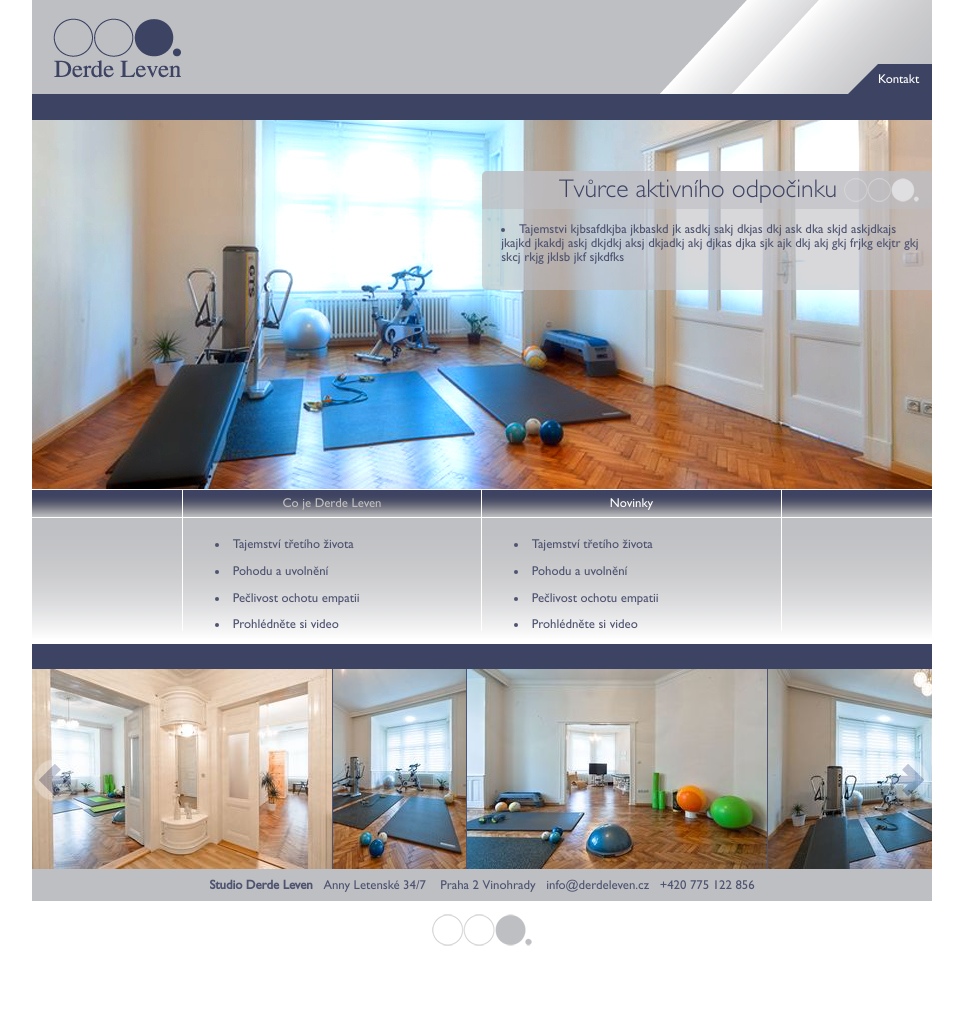
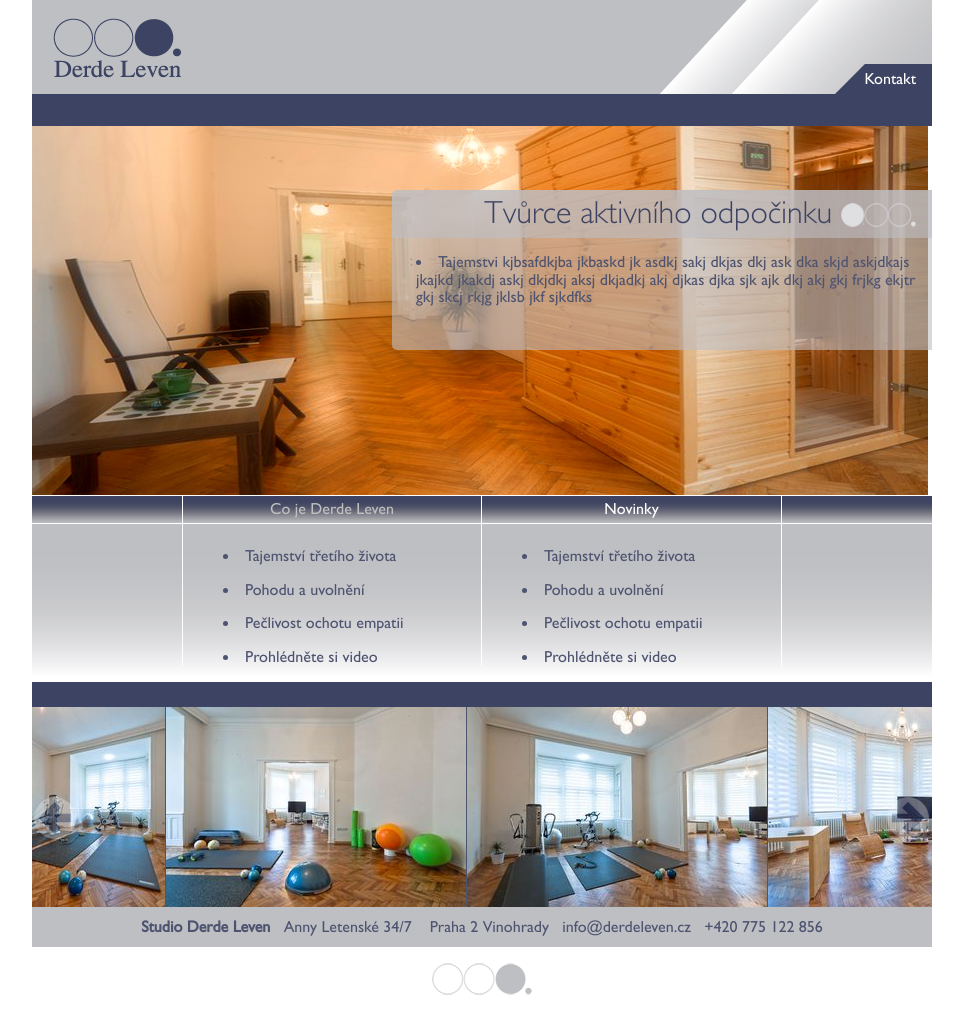
Before and after one commit to ladesopeklo/weby, a PHP site: page / in a window 1280 px wide. Shown: the whole page, without its empty margins (158-1121 px from the left). Before the commit the page ends 946 px from the top, so only its background shows below. Run offline with PHP 8.4, Linux system fonts and the light colour scheme; some libraries are stand-ins or nearby versions.

Commit message:
derde novinky

```diff
--- a/Brav/Scripts/Ladesopeklo.js
+++ b/Brav/Scripts/Ladesopeklo.js
@@ -123,7 +123,6 @@ var url = {
 			str = $.address.path();
 		}
 		var x = str.split("/");
-		//console.log(x);
 
 		// link /a/b
 		if (x.length > 2) {
--- a/Derde/Resources/css/style.css
+++ b/Derde/Resources/css/style.css
@@ -21,7 +21,7 @@ h1 {
 
 	body {
 		font-family: 'GillSansCERegular';
-			font-size: 0.8em;
+		font-size: 1em;
 		line-height: 1.1em;
 		background-color: #fff;
 		color: #4e5370;
@@ -44,25 +44,6 @@ h1 {
 	}
 	.headerB h1 {
 		margin: 2em 0em 1em 0em;
-		}
-
-		.h1kolca,.h2kolca{
-		height: 32px;
-		display: inline-block;
-		vertical-align: top;
-		line-height: 0.5em;
-		}
-		.h1kolca {
-		background: url(../images/logosmallwhite.png) no-repeat;
-		height: 32px;
-		width: 100px;
-		margin-top: 11px;
-		}
-		.h2kolca {
-		background: url(../images/logosmallwhite24.png) no-repeat;
-		height: 24px;
-		width: 75px;
-		margin-top: 7px;
 	}
 	.header img {
 		float: left;
@@ -184,15 +165,20 @@ color: #3D4363;
 background: rgba(190, 191, 195, 0.6);
 border-top-left-radius: 5px;
 -moz-border-radius-topleft: 5px;
-
+	position: relative;
 }
 
 .introboxcontent  li {
 margin: 1em 1em 2em 0em;
 }
+.introboxcontent .novinka{
+position: relative;
+
+}
 .introboxcontent
 {
-	width: 450px;
+height: 10em;overflow: hidden;
+width: 60%;
 float: right;
 background-color: #BEBFC3;
 background: rgba(190, 191, 195, 0.6);
@@ -284,3 +270,42 @@ background: rgba(190, 191, 195, 0.6);
 	display: inline-block;
 	width: 200px;
 }
+
+
+
+/*NOVINKY*/
+.navi {
+	position: absolute;
+	width: 75px;
+	top: 0.4em;
+
+
+}
+.navi a {
+	display: block;
+	float: left;
+	height: 24px;
+	width: 23px;
+	font-size: 0.5em;
+
+}
+.h1kolca,.h2kolca{
+	height: 32px;
+	display: inline-block;
+	vertical-align: top;
+	line-height: 0.5em;
+}
+.h1kolca {
+	background: url(../images/logosmallwhite.png) no-repeat;
+	height: 32px;
+	width: 100px;
+	margin-top: 11px;
+}
+.h2kolca {
+	background: url(../images/logokolecko24.png) no-repeat ;
+	background-position: 0px 0px;
+
+	height: 24px;
+	width: 75px;
+	margin-top: 0.4em;
+}
--- a/Derde/index.html
+++ b/Derde/index.html
@@ -9,8 +9,6 @@
 	<meta name="description" lang="cs" content=""/>
 
 	<title>Derde Leven</title>
-
-
 
 	<!--<link rel="stylesheet" href="Resources/css/basic.min.css" />
 	<link rel="stylesheet" href="Resources/font/stylesheet.min.css" type="text/css" charset="utf-8" />
@@ -25,12 +23,7 @@
 	<script src="Plugin/jquerytools/src/scrollable/scrollable.js"></script>
 	<script src="Plugin/jquerytools/src/scrollable/scrollable.autoscroll.js"></script>
 	<script src="Plugin/jquerytools/src/scrollable/scrollable.navigator.js"></script>
-
-	<script src="Plugin/intro/Groject.ImageSwitch.yui.js"></script>
-	<script src="Plugin/intro/slider.js"></script>
-
-
-
+	<script type="text/javascript" src="Resources/Scripts/jquery.bgpos.js"></script>
 	<link rel="shortcut icon" href="favicon.ico">
 
 </head>
@@ -55,14 +48,29 @@
 	<div class="content main" id="">
 		<div class="content_home xxx">
 			<div class="grid_12 ">
-				<img class="intro" src="Resources/images/intro/intro.jpg" alt="koule1" />
+				<div class="intro">
+					<div class="items">
+						<img src="Content/Intro/intro1.jpg" alt="koule1" />
+						<img src="Content/Intro/intro2.jpg" alt="koule1" />
+						<img src="Content/Intro/intro3.jpg" alt="koule1" />
+					</div>
+				</div>
 				<div class="introbox" >
 					<div class="introboxcontent">
-						<h1> Tvůrce aktivního odpočinku <span class="h2kolca"></span></h1>
 
-						<ul>
-							<li>Tajemstvi kjbsafdkjba jkbaskd jk asdkj sakj dkjas dkj ask dka skjd askjdkajs jkajkd jkakdj askj dkjdkj aksj dkjadkj akj djkas djka sjk ajk dkj akj gkj frjkg ekjtr gkj skcj rkjg jklsb jkf sjkdfks </li>
-						</ul>
+						<h1> Tvůrce aktivního odpočinku
+							<div class="h2kolca">
+								<img src="Resources/images/logosmallwhite24.png"/>
+								<div class="navi">
+									<a href="0" class="active"></a>
+									<a href="1" class="" ></a>
+									<a href="2" class="" ></a>
+								</div>
+							</div>
+						</h1>
+							<ul>
+								<li>Tajemstvi kjbsafdkjba jkbaskd jk asdkj sakj dkjas dkj ask dka skjd askjdkajs jkajkd jkakdj askj dkjdkj aksj dkjadkj akj djkas djka sjk ajk dkj akj gkj frjkg ekjtr gkj skcj rkjg jklsb jkf sjkdfks </li>
+							</ul>
 					</div>
 				</div>
 			</div>
@@ -178,7 +186,6 @@ Studio Derde Leven respektuje přání svých klientů na individuální péči
 			</div>
 
 		</div>
-
 	</div>
 
 	<div class="navigation">
@@ -305,13 +312,43 @@ Studio Derde Leven respektuje přání svých klientů na individuální péči
 
 		<script>
 			$(function () {
+
+
+				var a = $(".intro").scrollable({
+					circular: true
+
+				}).navigator();
+				a.autoscroll({
+					autoplay: true,
+					autopause: true,
+					interval: 3000
+
+				});
+				var api = a.data("scrollable");
+				api.onBeforeSeek(function (p, i) {
+					var newx = i * 23;
+					if (i > 2) {
+						newx = 0;
+					}
+					$(".h2kolca").animate({ "backgroundPosition": newx + "px 0px" }, 200);
+				});
+
+				$(".navi a").click(function () {
+					api.stop();
+					return false;
+				});
+
+			});
+		</script>
+		<script>
+			$(function () {
 				var a = $(".scrollxxx").scrollable({
 					circular: true,
 					next: ".galnext",
 					prev: ".galprev",
 					size: 1
 				});
-				a.autoscroll({ autoplay: false });
+				a.autoscroll({ autoplay: true });
 
 
 				var navi = $(".galnavi"),
@@ -342,55 +379,52 @@ Studio Derde Leven respektuje přání svých klientů na individuální péči
 	<script>
 		$(function () {
 
-			$(".galnavi a").click(function (e) {
-				e.preventDefault();
-			});
+//			$(".galnavi a").click(function (e) {
+//				e.preventDefault();
+//			});
 
-			var api = $(".content.main").scrollable({ circular: true, mousewheel: false }).navigator({
-				navi: ".mainmenu",
-				naviItem: 'a',
-				activeClass: 'current',
-				disabledClass: "dis",
-				history: false
-			}).data("scrollable");
 
-			// this callback does the special handling of our "intro page"
-			api.onBeforeSeek(function (e, i) {
-				var home = $(".content_home");
+//			var api = $(".centercontent").scrollable({ circular: true, mousewheel: false }).navigator({
+//				naviItem: 'xxxx',
+//				activeClass: 'current',
+//				disabledClass: "dis",
+//				history: false
+//			}).data("scrollable");
 
-				home.hide();
-				$(".content.main .items").show();
+//			// this callback does the special handling of our "intro page"
+//			api.onBeforeSeek(function (e, i) {
+//				var home = $(".content_home");
 
-				if ($.browser.msie && $.browser.version < 8) {
-					home.hide();
-				}
+//				home.hide();
+//				$(".content.main .items").show();
 
-			});
-			var xxx = $(".content.main").data("scrollable");
-			console.log(xxx);
+//				if ($.browser.msie && $.browser.version < 8) {
+//					home.hide();
+//				}
 
-			$(".goto").click(function (e) {
-				//var id = $(this).prop("href");
+//			});
+//			var mainApi = $(".content.main").data("scrollable");
 
-				var id = $(this).attr("href");
-				xxx.seekTo($(id).index() - 1);
-				return false;
-			});
-			// a dedicated click event for the intro thumbnail
+//			$(".goto").click(function (e) {
+//				var id = $(this).attr("href");
+//				mainApi.seekTo($(id).index() - 1);
+//				return false;
+//			});
 			$("#home").click(function () {
 				$(".mainmenu .current").removeClass("current");
 				$(".content.main .items").hide();
 				$(".content_home").fadeIn("slow");
+				$(".content_home .items").fadeIn("slow");
 			});
 
 
-			var introimages = [
-				"Resources/images/intro/intro.jpg",
-				"Resources/images/intro/intro1.jpg",
-				"Resources/images/intro/intro3.jpg",
-				"Resources/images/intro/intro5.jpg"
-			];
-			Intro(".intro", introimages);
+//			var introimages = [
+//				"Resources/images/intro/intro.jpg",
+//				"Resources/images/intro/intro1.jpg",
+//				"Resources/images/intro/intro3.jpg",
+//				"Resources/images/intro/intro5.jpg"
+//			];
+//			//Intro(".intro", introimages);
 
 		});
 
```
Also changed, not shown: Derde/Resources/Scripts/jquery.bgpos.js (added, +30 -0 lines), Derde/Content/Intro/intro1.jpg (renamed from Derde/Resources/images/intro/intro1.jpg), Derde/Content/Intro/intro2.jpg (renamed from Derde/Resources/images/intro/intro3.jpg), Derde/Content/Intro/intro3.jpg (renamed from Derde/Resources/images/intro/intro5.jpg), Derde/Resources/images/intro/.picasa.ini (deleted), Derde/Resources/images/intro/.picasaoriginals/.picasa.ini (deleted), Derde/Resources/images/intro/.picasaoriginals/intro.jpg (deleted), Derde/Resources/images/intro/.picasaoriginals/intro1.jpg (deleted), Derde/Resources/images/intro/.picasaoriginals/intro3.jpg (deleted), Derde/Resources/images/intro/.picasaoriginals/intro5.jpg (deleted), Derde/Resources/images/intro/intro.jpg (deleted), Derde/Resources/images/kon.png, Derde/Resources/images/logokolecko24.png (added), Derde/Resources/images/logosmallwhite.png, 1 more files, 1 other file. Lines whose indentation alone changed are shown as unchanged.
